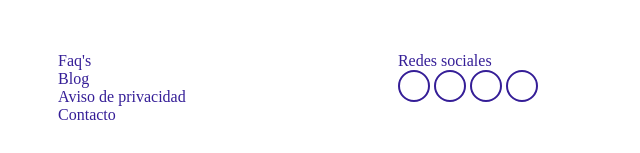
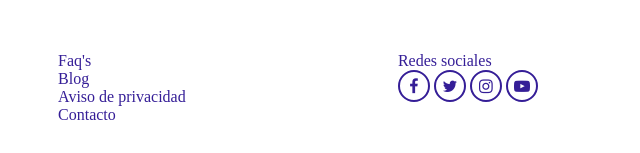
Before and after one commit to RomanPinelo/landing-page-Digitalrocks, a plain HTML site: page index.html in a window 1280 px wide. Shown: the part 2571-2724 px from the top of the page, 640-1280 px from the left. Drawn offline with Linux system fonts and the light colour scheme.

Commit message:
Logos de redes sociales

```diff
--- a/index.html
+++ b/index.html
@@ -6,6 +6,7 @@
     <meta http-equiv="X-UA-Compatible" content="IE=edge">
     <meta name="viewport" content="width=device-width, initial-scale=1.0">
     <link rel="stylesheet" href="./style.css">
+    <link href="https://maxcdn.bootstrapcdn.com/font-awesome/4.7.0/css/font-awesome.min.css" type="text/css" rel="stylesheet">
     <title>Landing Page | Digitalrocks</title>
   </head>
 
@@ -165,10 +166,10 @@
       <div class="redes">
         <p>Redes sociales</p>
         <div class="redes__container">
-          <a href="#"></a>
-          <a href="#"></a>
-          <a href="#"></a>
-          <a href="#"></a>
+          <a href="#"><i class="fa fa-facebook" aria-hidden="true"></i></a>
+          <a href="#"><i class="fa fa-twitter" aria-hidden="true"></i></a>
+          <a href="#"><i class="fa fa-instagram" aria-hidden="true"></i></a>
+          <a href="#"><i class="fa fa-youtube-play" aria-hidden="true"></i></a>
         </div>
       </div>
     </footer>
--- a/style.css
+++ b/style.css
@@ -414,6 +414,15 @@ body {
   width: 2rem;
   height: 2rem;
   border-radius: 50%;
+  position: relative;
+}
+
+.footer .redes .redes__container a i {
+  position: absolute;
+  top: 50%;
+  left: 50%;
+  transform: translate(-50%, -50%);
+  color: #351e97;
 }
 
 
```
